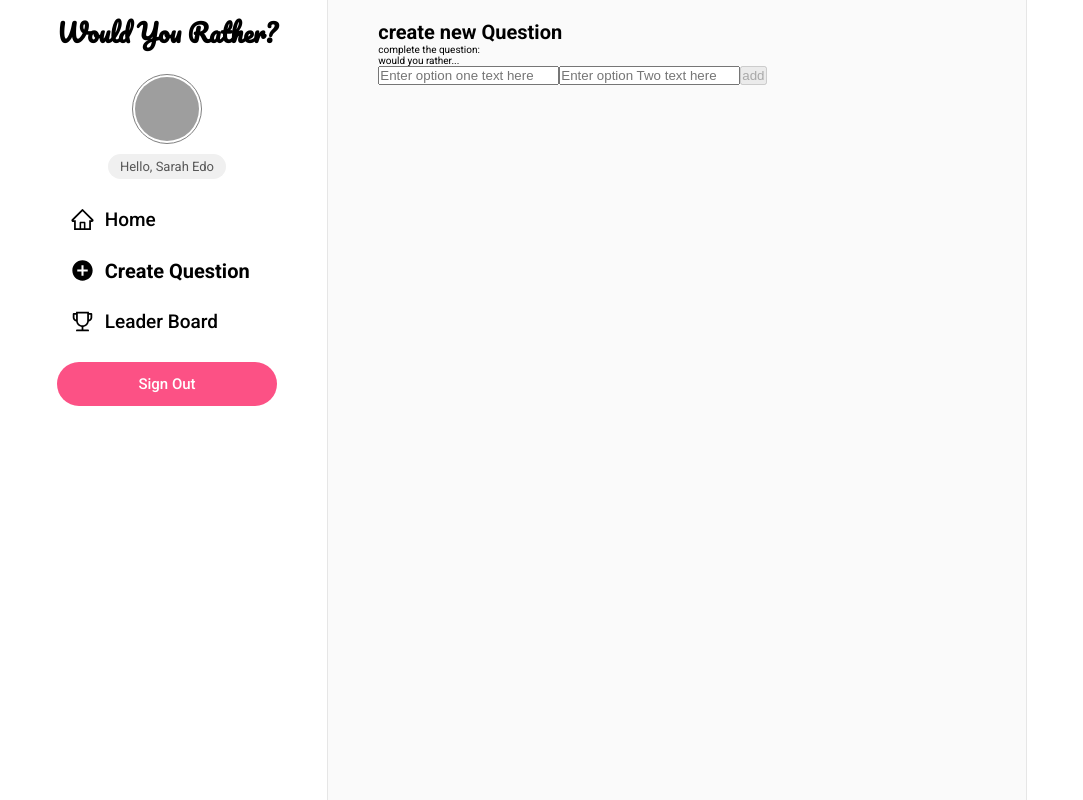
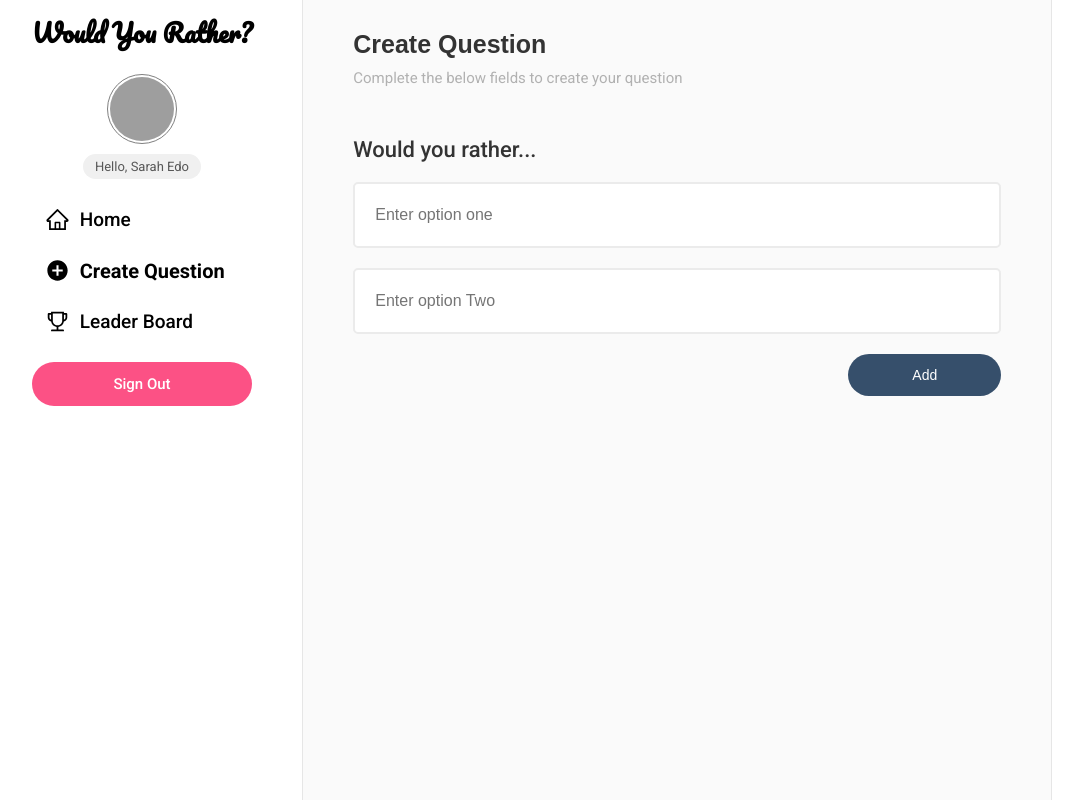
Before and after one commit to AbdulrhmanJo/WouldYouRather, a React (Create React App) app: page /add in a window 1280 px wide. Shown: the whole page, without its empty margins (123-1206 px from the left). Built offline with nearby package versions, Linux system fonts and the light colour scheme; grey boxes are pictures that could not be loaded.

Commit message:
add style to create question compoe

```diff
--- a/src/components/newPoll.js
+++ b/src/components/newPoll.js
@@ -38,26 +38,29 @@ class NewPoll extends Component {
         }
 
         return(
-            <div>
-                <h1>create new Question</h1>
+            <div >
+                <h1 className="top-section--heading">Create Question</h1>
                 <form onSubmit={this.addNewPoll}>
-                    <p>complete the question:</p>
-                    <p>would you rather...</p>
+                    <p className="form-text">Complete the below fields to create your question</p>
+                    <p className="form-question">Would you rather...</p>
+                    <div className="form-options">
                         <input
                             name='optionOne'
                             type='text'
-                        placeholder="Enter option one text here"
+                            placeholder="Enter option one"
                             value = {optionOne}
                             onChange= {this.handleStateChange}
                         />
                         <input
                             name='optionTwo'
                             type='text'
-                        placeholder="Enter option Two text here"
+                            placeholder="Enter option Two"
                             value = {optionTwo}
                             onChange= {this.handleStateChange}
                         />
-                    <button disabled={!optionOne ||  !optionTwo}>add</button>
+                    </div>
+
+                    <button className='form-btn' disabled={!optionOne ||  !optionTwo}>add</button>
                 </form>
             </div>
         )
--- a/src/index.scss
+++ b/src/index.scss
@@ -118,10 +118,10 @@ body {
 
 .main{
   background-color: #FAFAFA ;
-  min-width: 70rem;
+  width: 75rem;
   border-left:  .1rem solid rgb(230, 230, 230);
   border-right:  .1rem solid rgb(230, 230, 230);
-  padding: 2rem 5rem;
+  padding: 3rem 5rem;
 }
 .top-section{
   display: flex;
@@ -257,6 +257,59 @@ body {
   margin-right: 1rem;
 }
 
+.form{
+  &-text{
+    margin-top: 1rem;
+    font-size: 1.5rem;
+    color: #B1B1B1;
+  }
+
+  &-question{
+    font-family: inherit;
+    font-weight: 500;
+    margin: 5rem 0 2rem 0;
+    font-size: 2.2rem;
+    color: #333;
+  }
+
+  &-options{
+    display: flex;
+    flex-direction: column;
+
+    & > input {
+      padding: 2.2rem 2rem;
+      margin-bottom: 2rem;
+      border-radius: .5rem;
+      border: solid 2px #EBEBEB;
+      font-size: 1.6rem;
+      color: #333;
+      &::placeholder{
+        font-size: 1.6rem;
+      }
+    }
+
+
+  }
+
+  &-btn {
+    font-size: 1.4rem;
+    text-transform: capitalize;
+    float: right;
+    padding: 1.3rem 6.4rem;
+    background-color: #364f6b;
+    border-radius: 4rem;
+    border: none;
+    outline: none;
+    font-weight: 500;
+    color: white;
+    transition: all .2s;
+    cursor: pointer;
+    &:hover{
+      background-color: #2c4158;
+    }
+  }
+}
+
 .answerBtn{
   width: 50%;
   padding: 2rem;
```
Lines whose indentation alone changed are shown as unchanged.
